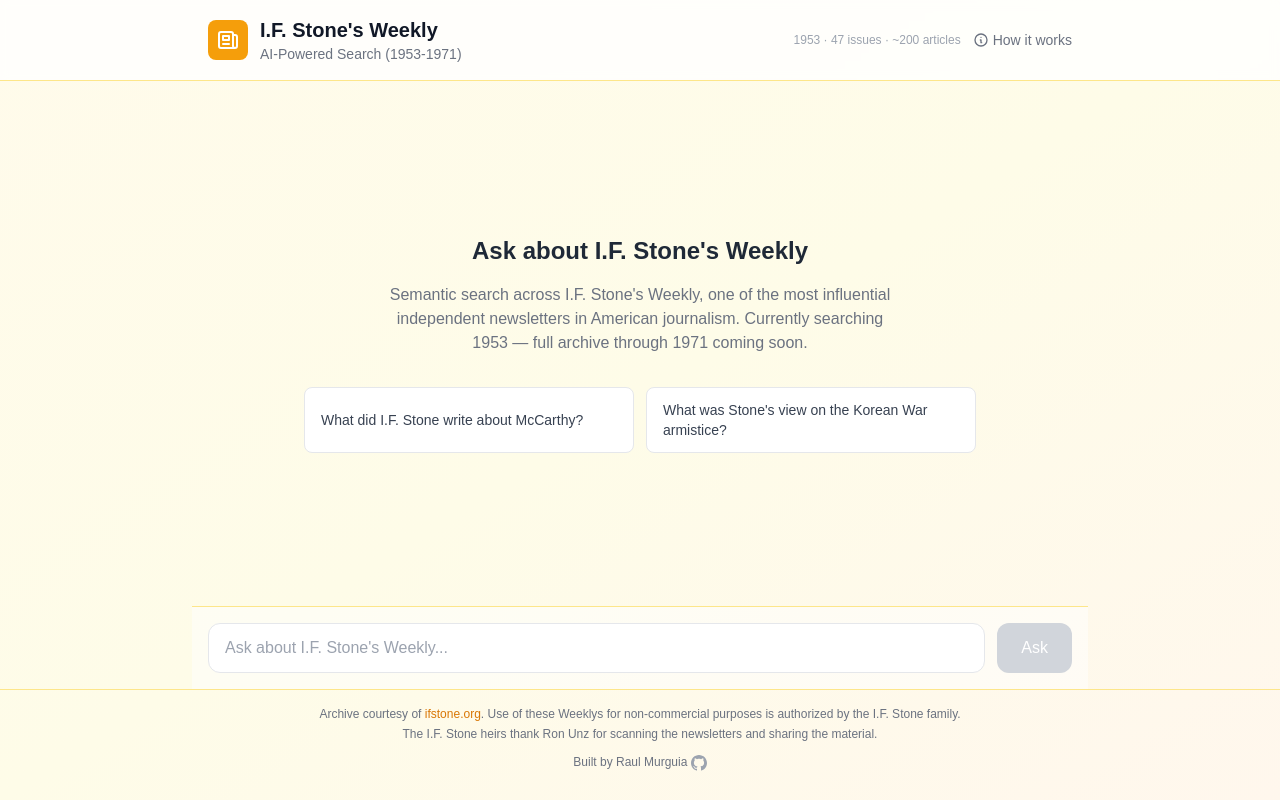
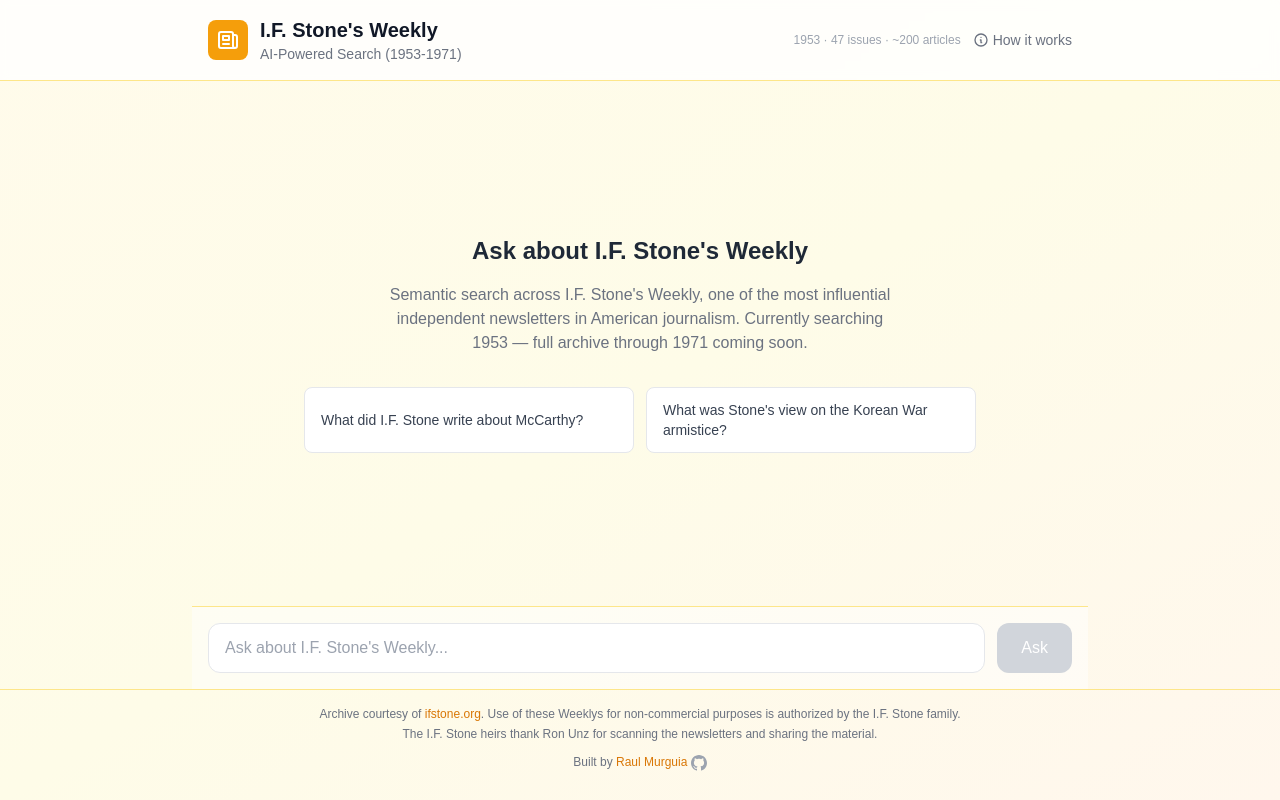
Before and after one commit to murguia/ifstone-search, a Next.js app: page / in a window 1280 px wide. Built offline with nearby package versions, Linux system fonts and the light colour scheme.

Commit message:
Hyperlink author name to murguia.org
Co-Authored-By: Claude Opus 4.6 (1M context) <noreply@anthropic.com>

```diff
--- a/app/page.tsx
+++ b/app/page.tsx
@@ -57,7 +57,8 @@ export default function Home() {
             The I.F. Stone heirs thank Ron Unz for scanning the newsletters and sharing the material.
           </p>
           <p className="pt-2">
-            Built by Raul Murguia{' '}
+            Built by{' '}
+            <a href="https://murguia.org" target="_blank" rel="noopener noreferrer" className="text-amber-600 dark:text-amber-400 hover:underline">Raul Murguia</a>{' '}
             <a
               href="https://github.com/murguia/ifstone-search"
               target="_blank"
```
